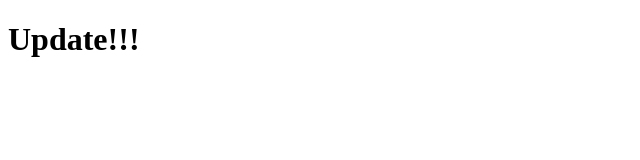
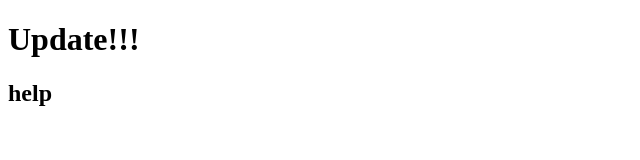
Before and after one commit to jkimberlyc/OnlineLibrary, a plain HTML site: page index.html in a window 1280 px wide. Shown: the full height of the page, 0-640 px from the left. Drawn offline with Linux system fonts and the light colour scheme.

Commit message:
update 1.3

```diff
--- a/index.html
+++ b/index.html
@@ -8,5 +8,6 @@
   </head>
   <body>
     <h1>Update!!!</h1>
+    <h2>help</h2>
   </body>
 </html>
```
